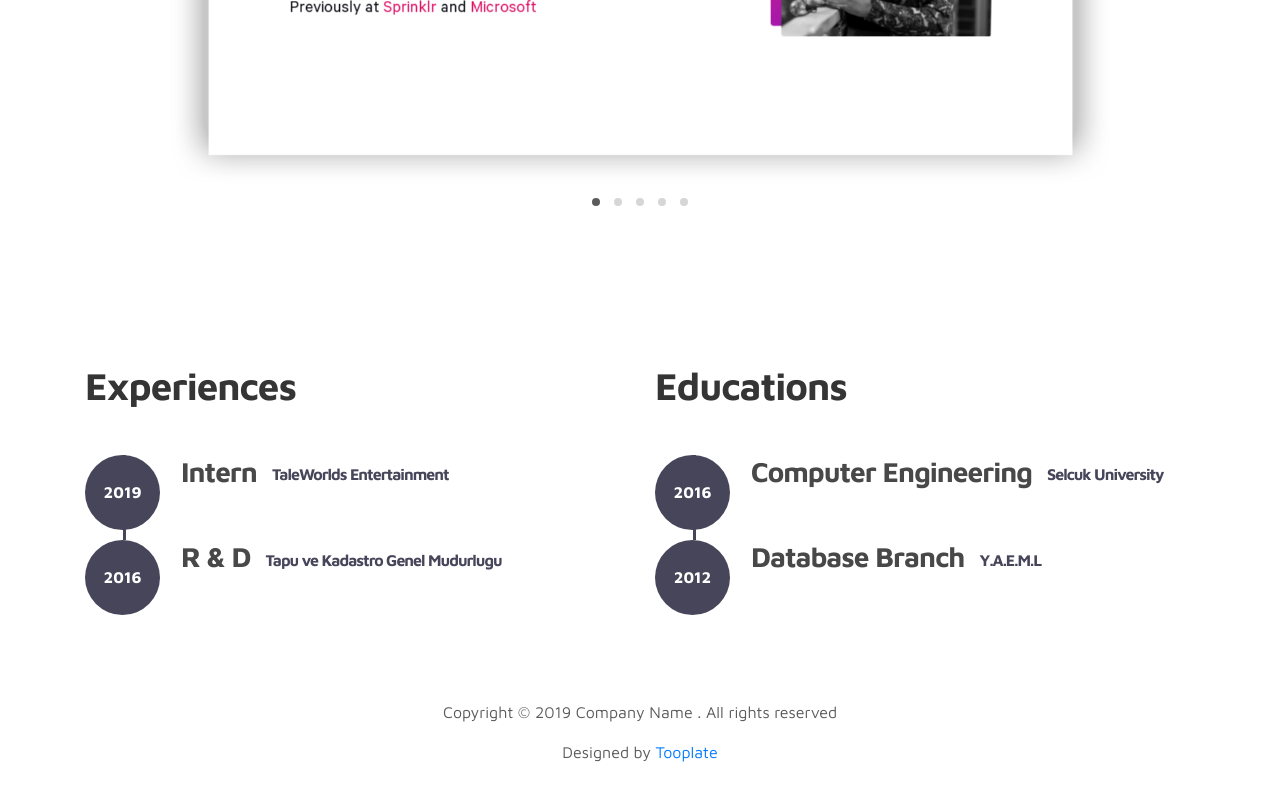
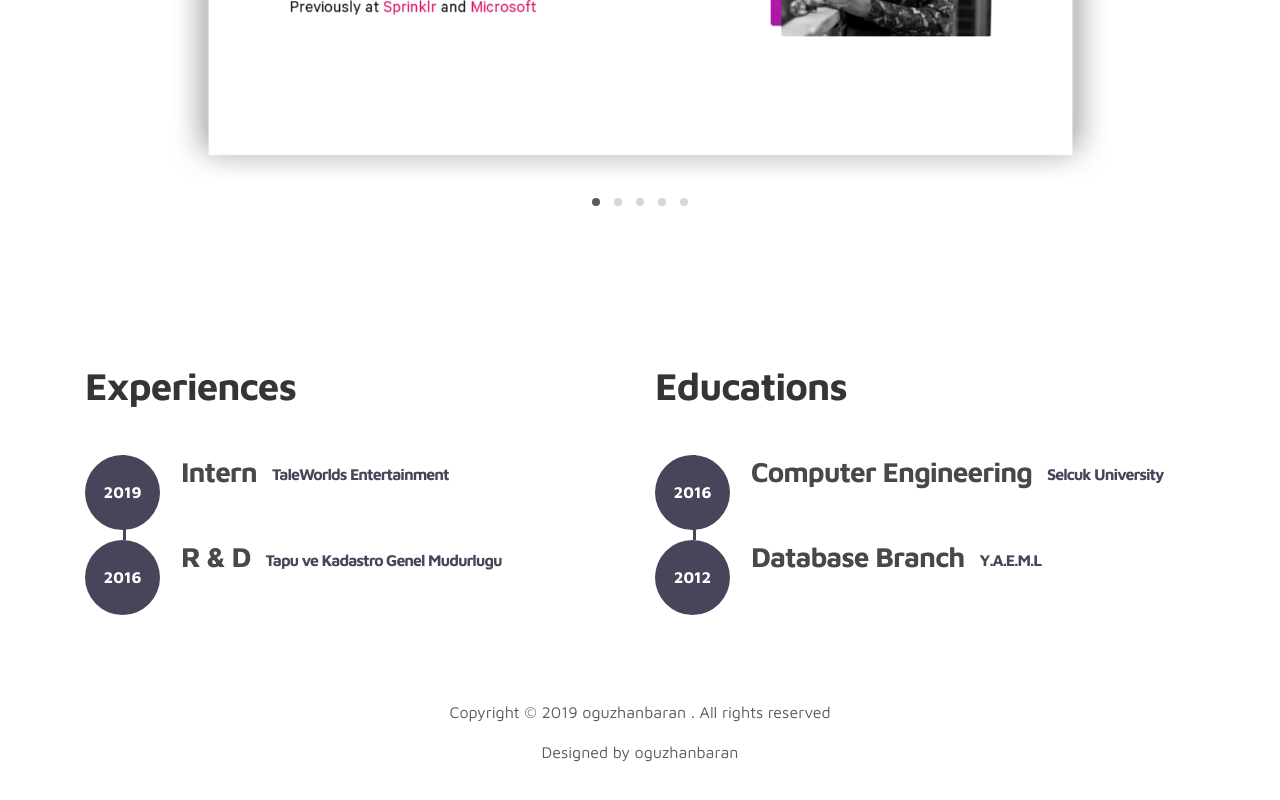
Before and after one commit to oguzhanbaran/oguzhanbaran.github.io, a plain HTML site: page index.html in a window 1280 px wide. Shown: the part 1272-2072 px from the top of the page. Drawn offline with Linux system fonts and the light colour scheme.

Commit message:
Update index.html

```diff
--- a/index.html
+++ b/index.html
@@ -205,8 +205,8 @@ https://www.tooplate.com/view/2115-marvel
                <div class="row">
 
                     <div class="col-lg-12 col-12">
-                        <p class="copyright-text text-center">Copyright &copy; 2019 Company Name . All rights reserved</p>
-                        <p class="copyright-text text-center">Designed by <a rel="nofollow" href="https://www.facebook.com/tooplate">Tooplate</a></p>
+                        <p class="copyright-text text-center">Copyright &copy; 2019 oguzhanbaran . All rights reserved</p>
+                        <p class="copyright-text text-center">Designed by oguzhanbaran</p>
                     </div>
 
                </div>
```
